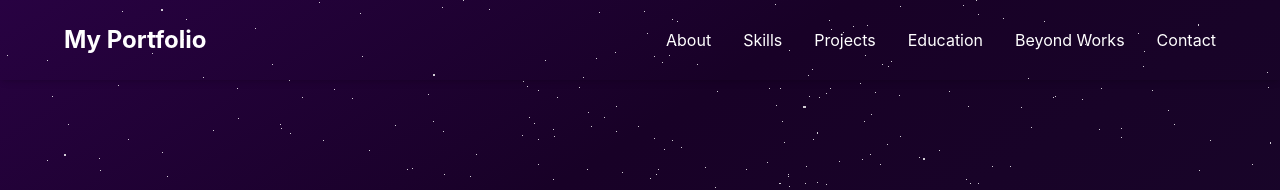
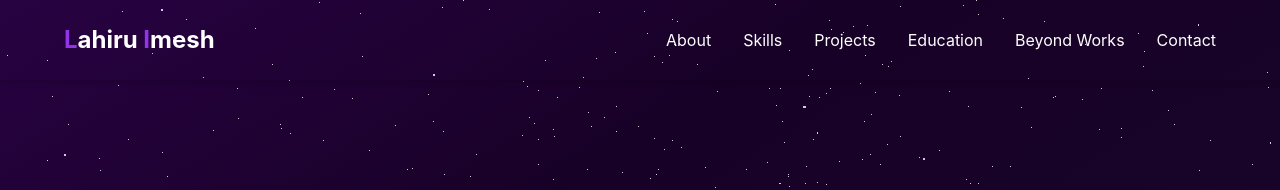
Before and after one commit to lahiruimesh/My-Portfolio-V2, a React (Create React App) app: page / in a window 1280 px wide. Shown: the top 190 px of the page. Built offline with nearby package versions, Linux system fonts and the light colour scheme.

Commit message:
made some changes

```diff
--- a/src/Components/Navbar.js
+++ b/src/Components/Navbar.js
@@ -60,7 +60,7 @@ const Navbar = () => {
       } `}
     >
       <div className="max-w-6xl mx-auto flex justify-between items-center">
-        <h1 className="text-2xl font-bold">My Portfolio</h1>
+        <h1 className="text-2xl font-bold"><span className='text-purple-600 text-2xl font-bold'>L</span>ahiru <span className='text-purple-600 text-2xl font-bold'>I</span>mesh</h1>
 
         {/* Desktop Menu */}
         <ul className="hidden md:flex gap-8">
```
